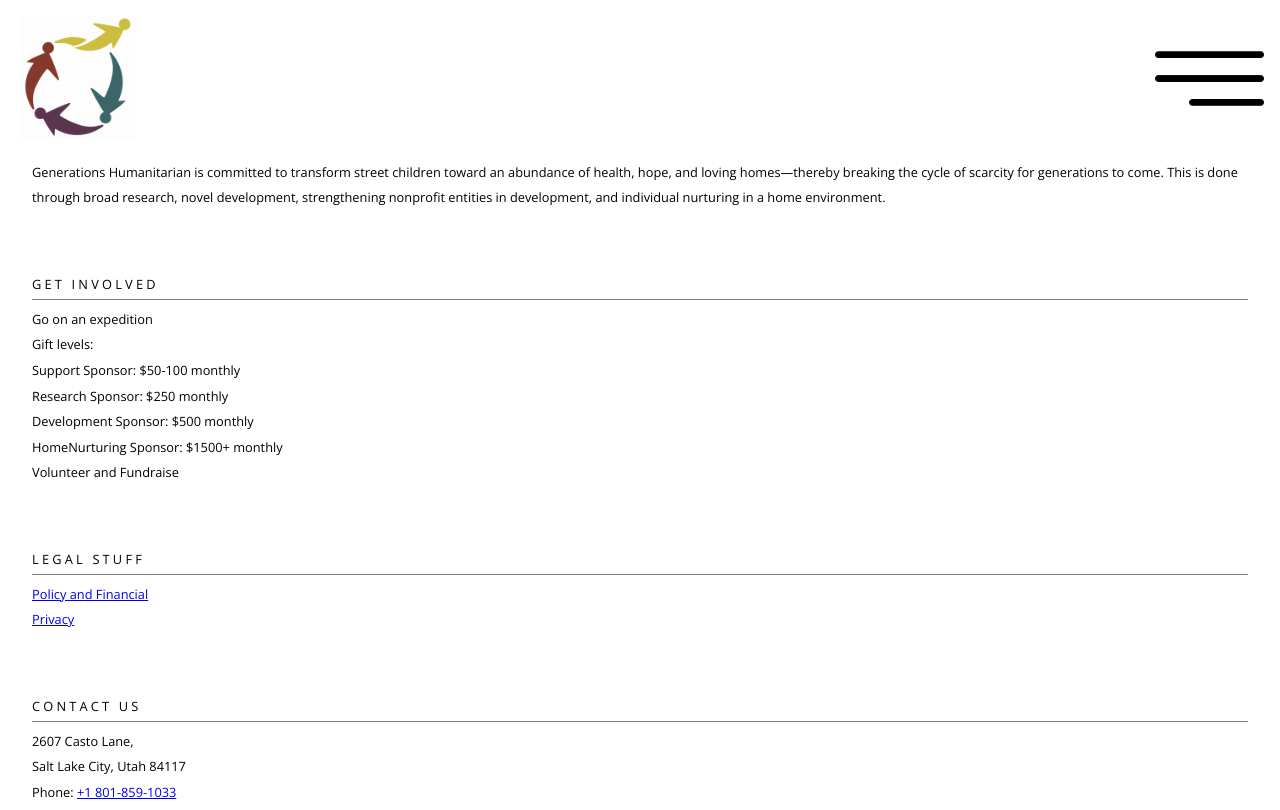
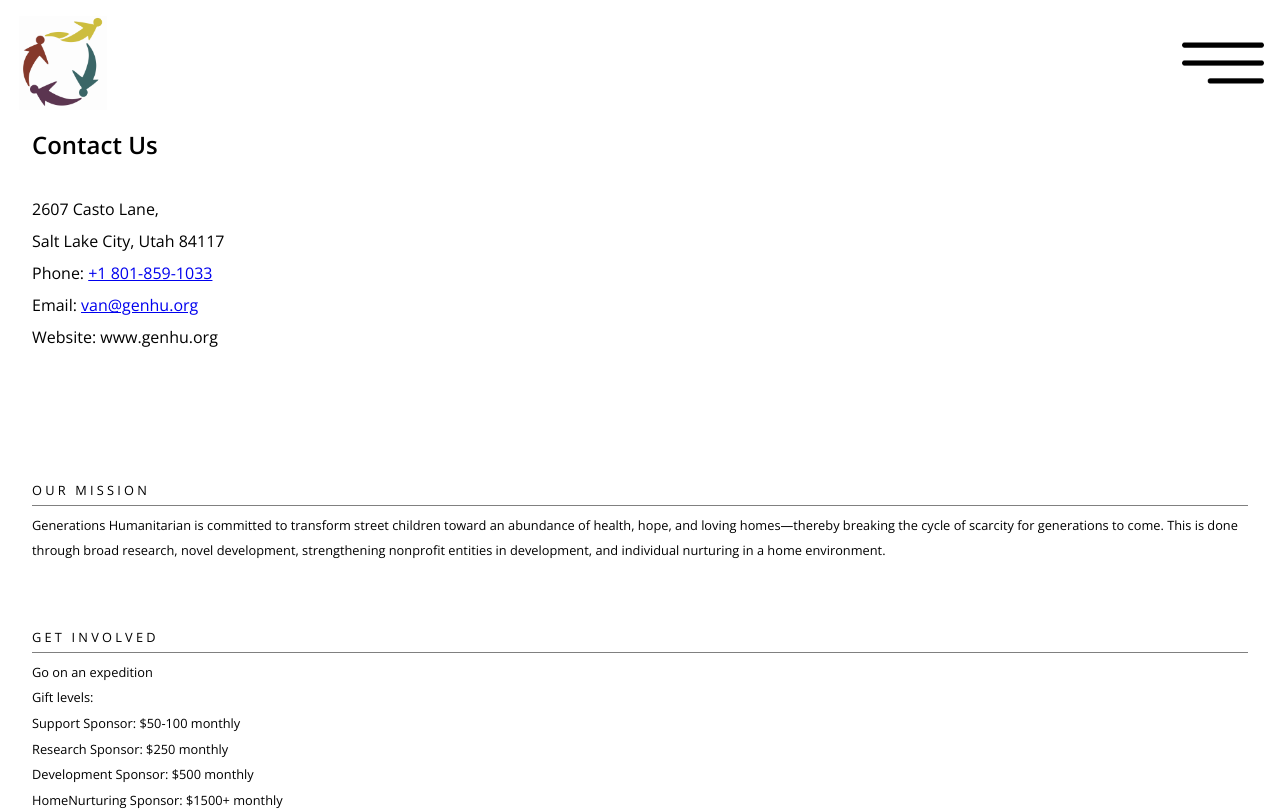
Before and after one commit to harlanevans/genhu, a React (Create React App) app: page /contact in a window 1280 px wide. Shown: the top 810 px of the page. Built offline with nearby package versions, Linux system fonts and the light colour scheme.

Commit message:
contact us page

```diff
--- a/src/App.js
+++ b/src/App.js
@@ -16,6 +16,7 @@
 import Ricaurte from "./components/Homes/Ibague-Ricaurte/Ricaurte";
 import SanJose from "./components/Homes/Ibague-SanJose/SanJose";
 import Greenhouse from "./components/Homes/Greenhouse/Greenhouse";
+import Contact from "./components/Contact/Contact";
 
 const App = () => {
   return (
@@ -28,6 +29,7 @@
             <Route exact path="/privacy" component={Privacy} />
             <Route exact path="/policy-and-financial" component={Policy} />
             <Route exact path="/about" component={About} />
+            <Route exact path="/contact" component={Contact} />
             <Route exact path="/our-staff" component={Staff} />
             <Route exact path="/homes&projects" component={Homes} />
 
--- /dev/null
+++ b/src/components/Contact/Contact.jsx
@@ -0,0 +1,26 @@
+import React from 'react';
+import './Contact.scss'
+
+const Contact = () => {
+
+  return (
+    <section style={{ paddingTop: "6em" }}>
+      <header>
+        <h1>Contact Us</h1>
+      </header>
+      <section className="contact-body">
+        <p>2607 Casto Lane,</p>
+        <p>Salt Lake City, Utah 84117</p>
+        <div>
+          Phone: <a href="tel:+18018591033">+1 801-859-1033</a>
+        </div>
+        <div>
+          Email: <a href="mailto:van@genhu.org">van@genhu.org</a>
+        </div>
+        <div>Website: www.genhu.org</div>
+      </section>
+    </section>
+  );
+}
+
+export default Contact;
--- /dev/null
+++ b/src/components/Contact/Contact.scss
@@ -0,0 +1,12 @@
+@import '../../assets/Global.scss';
+
+.contact-body {
+  font-size: 1em;
+  line-height: 2em;
+  font-weight: 300;
+  padding: 2em 0em;
+  display: flex;
+  flex-direction: column;
+  justify-content: center;
+  align-items: flex-start;
+}
--- a/src/components/Navbar/Navbar.jsx
+++ b/src/components/Navbar/Navbar.jsx
@@ -41,7 +41,13 @@
             >
               Homes & Projects
             </NavLink>
-            {/* <a>Contact Us</a> */}
+            <NavLink
+              to="/contact"
+              id="nav-link"
+              onClick={() => toggled()}
+            >
+              Contact Us
+            </NavLink>
           </div>
         </div>
       </Fade>
--- a/src/components/Navbar/Navbar.scss
+++ b/src/components/Navbar/Navbar.scss
@@ -73,9 +73,74 @@
 // tablet breakpoint
 @media screen and (min-width: $tablet ) {
 
-  nav {
-    background-color: red;
-  }
+  nav, #main-nav {
+  display: flex;
+  justify-content: space-between;
+  align-items: center;
+  // padding: 1.25em;
+  // border-bottom: solid 1px $grayNurse;
+  position: fixed;
+  top: 0;
+  width: 100%;
+  background-color: $sugarWhite;
+  overflow: hidden;
+  z-index: 100;
+}
+
+#nav-logo, #nav-dropdown {
+  padding: 1em 1em;
+  width: 15%;
+}
+
+#nav-logo-cont {
+  text-align: left;
+}
+#nav-menu-cont {
+  text-align: right;
+}
+
+#nav-link {
+  text-decoration: none;
+  color: white;
+}
+
+  #nav-menu {
+  height: 100%;
+  width: 100%;
+  position: fixed;
+  z-index: 1;
+  top: 0;
+  left: 0;
+  color: white;
+  background-color: rgba(60, 102, 103, .95);
+  overflow-x: hidden;
+  transition: 0.5s;
+}
+
+
+.menu-content {
+  display: flex;
+  flex-direction: column;
+  justify-content: center;
+  align-items: center;
+  width: 100%;
+  height: 80%;
+}
+
+.menu-content > a {
+  font-size: 2em;
+  padding: .5em 0em;
+}
+
+#close-icon {
+  width: 10%;
+  padding: 1em;
+}
+
+#close-icon-cont {
+  display: flex;
+  flex-direction: row-reverse;
+}
 
 }
 // window breakpoint
```
